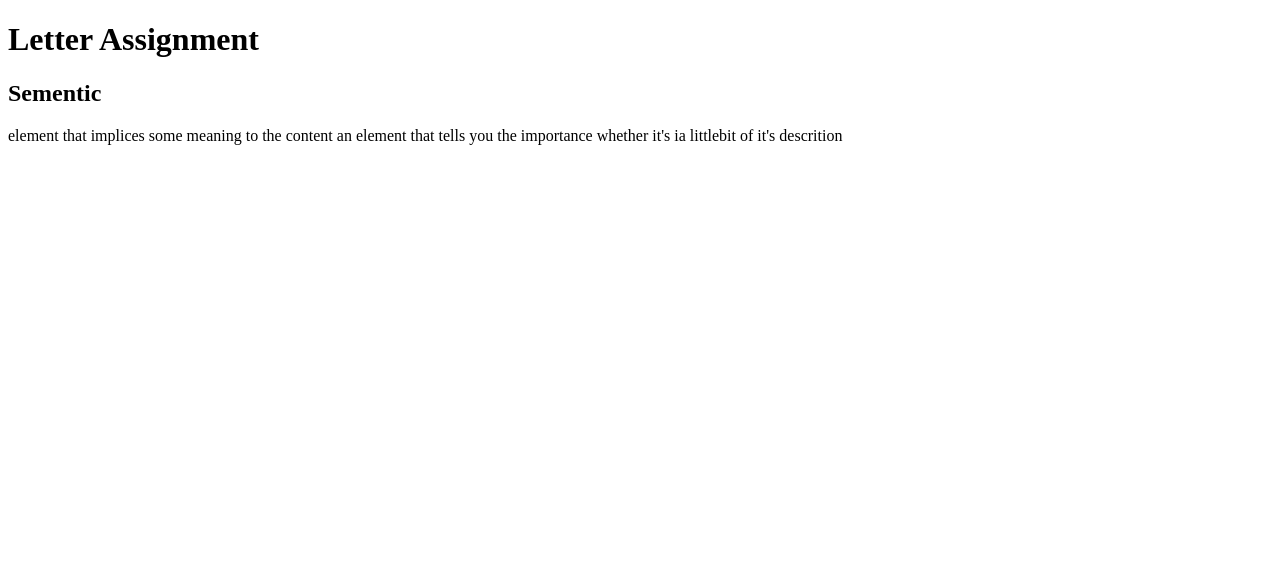
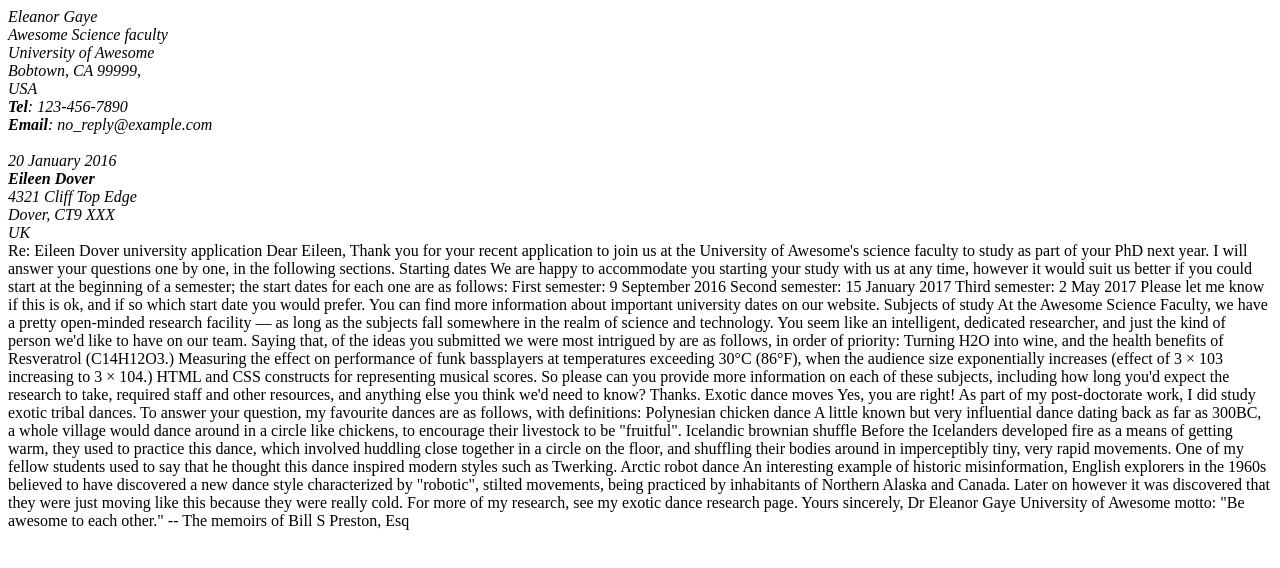
Before and after one commit to Boddyjoshua/MDN-letter, a plain HTML site: page index.html in a window 1280 px wide. Drawn offline with Linux system fonts and the light colour scheme.

Commit message:
added tags to the letter

```diff
--- a/index.html
+++ b/index.html
@@ -7,9 +7,70 @@
     <title>MDN html lecture tests</title>
 </head>
 <body>
-    <h1>Letter Assignment</h1>
-        <h2>Sementic</h2>
-            <p>element that implices some meaning to the content an element that tells you the importance whether it's ia littlebit of it's descrition</p>
+        <address> Eleanor Gaye<br>
+    Awesome Science faculty<br>
+    University of Awesome<br>
+    Bobtown, CA 99999,<br>
+    USA<br>
+    <strong>Tel</strong>: 123-456-7890<br>
+    <strong>Email</strong>: no_reply@example.com<br>
+    <br>
+    <time datetime="2016-01-20">20 January 2016</time>
+</address>
+    <address>
+            <strong>Eileen Dover</strong><br>
+    4321 Cliff Top Edge<br>
+    Dover, CT9 XXX<br>
+    UK<br>
+</address>
+
+    Re: Eileen Dover university application
+
+    Dear Eileen,
+
+    Thank you for your recent application to join us at the University of Awesome's science faculty to study as part of your PhD next year. I will answer your questions one by one, in the following sections.
+
+    Starting dates
+
+    We are happy to accommodate you starting your study with us at any time, however it would suit us better if you could start at the beginning of a semester; the start dates for each one are as follows:
+
+    First semester: 9 September 2016
+    Second semester: 15 January 2017
+    Third semester: 2 May 2017
+
+    Please let me know if this is ok, and if so which start date you would prefer.
+
+    You can find more information about important university dates on our website.
+
+
+    Subjects of study
+
+    At the Awesome Science Faculty, we have a pretty open-minded research facility — as long as the subjects fall somewhere in the realm of science and technology. You seem like an intelligent, dedicated researcher, and just the kind of person we'd like to have on our team. Saying that, of the ideas you submitted we were most intrigued by are as follows, in order of priority:
+
+    Turning H2O into wine, and the health benefits of Resveratrol (C14H12O3.)
+    Measuring the effect on performance of funk bassplayers at temperatures exceeding 30°C (86°F), when the audience size exponentially increases (effect of 3 × 103 increasing to 3 × 104.)
+    HTML and CSS constructs for representing musical scores.
+
+    So please can you provide more information on each of these subjects, including how long you'd expect the research to take, required staff and other resources, and anything else you think we'd need to know? Thanks.
+
+
+    Exotic dance moves
+
+    Yes, you are right! As part of my post-doctorate work, I did study exotic tribal dances. To answer your question, my favourite dances are as follows, with definitions:
+
+    Polynesian chicken dance
+    A little known but very influential dance dating back as far as 300BC, a whole village would dance around in a circle like chickens, to encourage their livestock to be "fruitful".
+    Icelandic brownian shuffle
+    Before the Icelanders developed fire as a means of getting warm, they used to practice this dance, which involved huddling close together in a circle on the floor, and shuffling their bodies around in imperceptibly tiny, very rapid movements. One of my fellow students used to say that he thought this dance inspired modern styles such as Twerking.
+    Arctic robot dance
+    An interesting example of historic misinformation, English explorers in the 1960s believed to have discovered a new dance style characterized by "robotic", stilted movements, being practiced by inhabitants of Northern Alaska and Canada. Later on however it was discovered that they were just moving like this because they were really cold.
+
+    For more of my research, see my exotic dance research page.
+
+    Yours sincerely,
+    Dr Eleanor Gaye
+
+    University of Awesome motto: "Be awesome to each other." -- The memoirs of Bill S Preston, Esq
 
 </body>
 </html>
```
